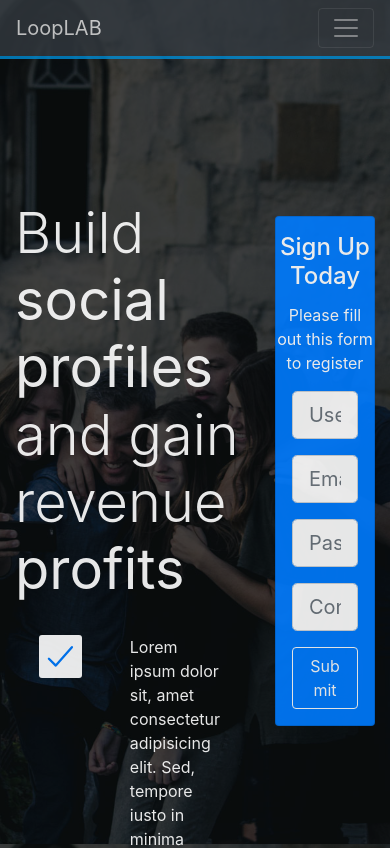
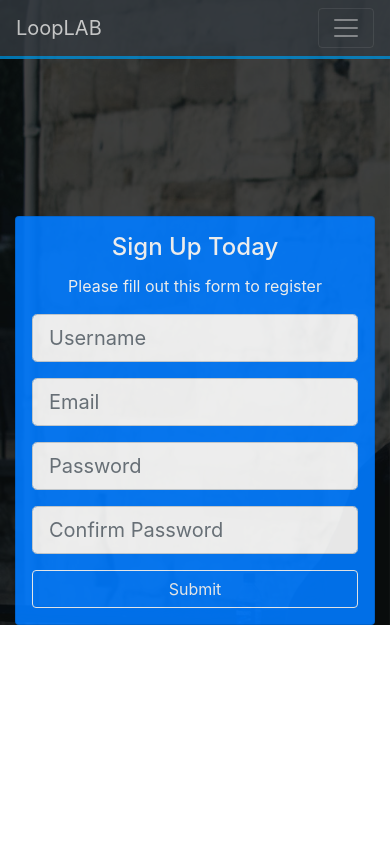
Before and after one commit to husam287/Loop-Lab-social, a plain HTML site: page index.html in a window 390 px wide. Shown: the top 848 px of the page. Drawn offline with nearby package versions, Linux system fonts and the light colour scheme.

Commit message:
ADDED responsives to home section

```diff
--- a/index.html
+++ b/index.html
@@ -9,10 +9,13 @@
     <title>Loop Lab social</title>
 </head>
 <body>
+
+
     <!-- ###################### Nav bar ######################### -->
     <nav class="navbar navbar-expand-sm navbar-dark bg-dark fixed-top">
         <div class="container">
             <a class="navbar-brand text-white" href="#">LoopLAB</a>
+
             <button class="navbar-toggler" data-toggle="collapse" data-target="#navbarNav">
                 <span class="navbar-toggler-icon"></span>
             </button>
@@ -44,7 +47,7 @@
 
             <div class=" home-info container">
                 <div class="row">
-                    <div class="col-8">
+                    <div class="col-lg-8 d-lg-block d-none">
                         <h1 class="text-white display-4 ">Build <strong>social profiles</strong> and gain revenue <strong>profits</strong> </h1>
                         <div class="d-flex">
                             <div class="p-4 text-white  align-self-start" >
@@ -82,7 +85,7 @@
                     </div>
 
 
-                    <div class="col-4">
+                    <div class="col-lg-4 col-12">
 
                             <div class="card bg-primary text-white text-center mt-3">
 
```
